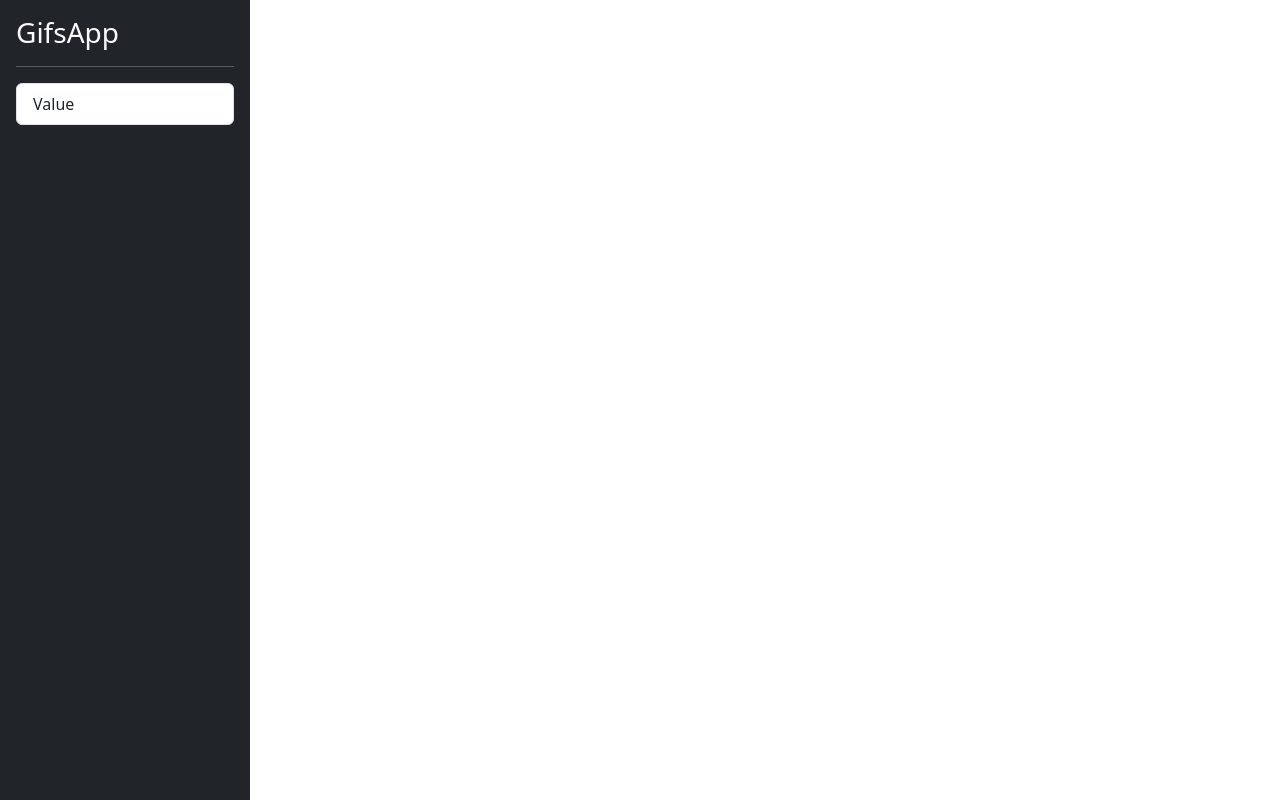
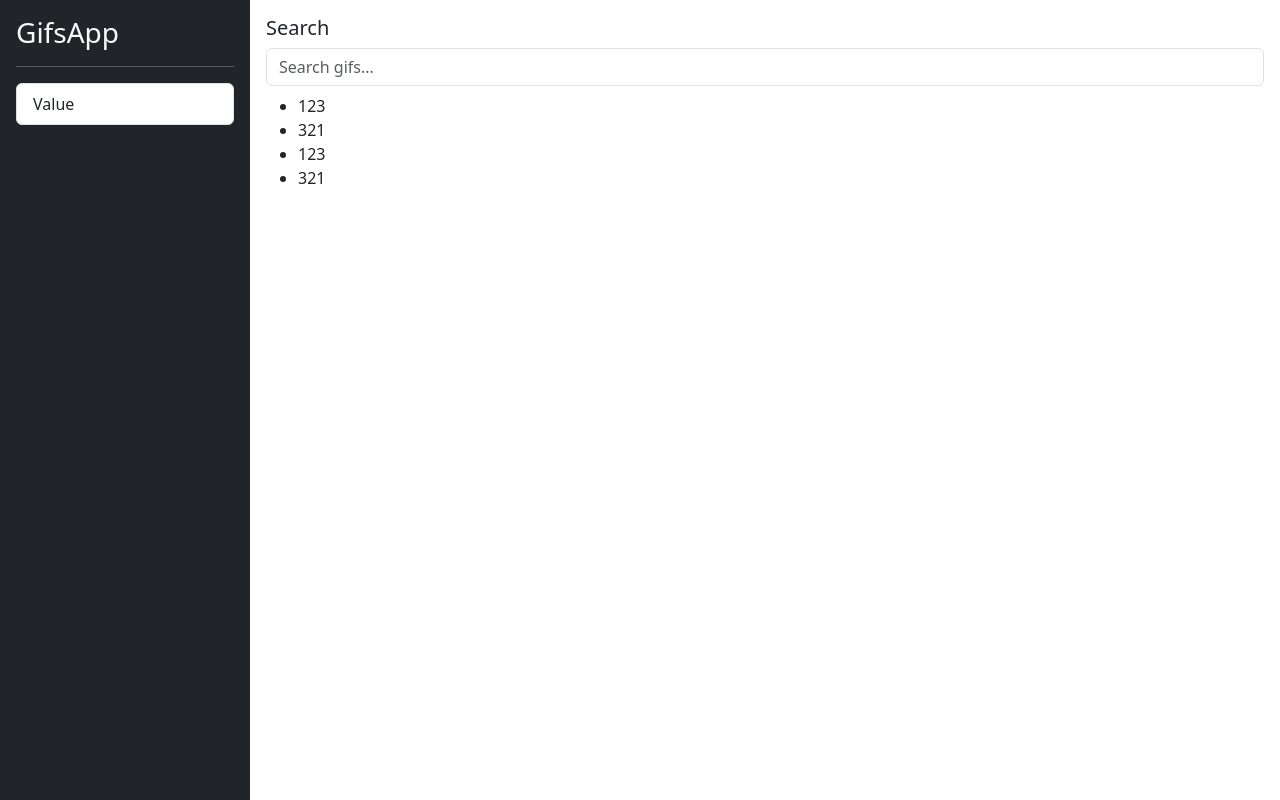
Before and after one commit to ChristianTC/ng-gifs-app, an Angular app: page / in a window 1280 px wide. Built offline with nearby package versions, Linux system fonts and the light colour scheme.

Commit message:
add gifs homePage and searchBox

```diff
--- a/src/app/app.component.html
+++ b/src/app/app.component.html
@@ -4,5 +4,6 @@
   <shared-sidebar></shared-sidebar>
 
   <!-- HomePage  -->
+  <gifs-home-page class="flex-fill"></gifs-home-page>
 
 </div>
--- /dev/null
+++ b/src/app/gifs/components/search-box/search-box.component.ts
@@ -0,0 +1,17 @@
+import { Component, OnInit } from '@angular/core';
+
+@Component({
+  selector: 'gifs-search-box',
+  template: `
+    <h5>Search</h5>
+    <input type="text"
+      class="form-control"
+      placeholder="Search gifs..."
+    >
+  `,
+})
+export class SearchBoxComponent implements OnInit {
+  constructor() { }
+
+  ngOnInit(): void { }
+}
--- /dev/null
+++ b/src/app/gifs/pages/home/home-page.component.html
@@ -0,0 +1,16 @@
+<div class="row p-3">
+  <div class="col-12">
+    <!-- Search -->
+    <gifs-search-box></gifs-search-box>
+  </div>
+
+  <div class="col-12 pt-2">
+    <!-- List -->
+    <ul>
+      <li>123</li>
+      <li>321</li>
+      <li>123</li>
+      <li>321</li>
+    </ul>
+  </div>
+</div>
```
Also changed, not shown: src/app/gifs/gifs.module.ts (+9 -1 lines), src/app/gifs/pages/home/home-page.component.ts (added, +9 -0 lines).
